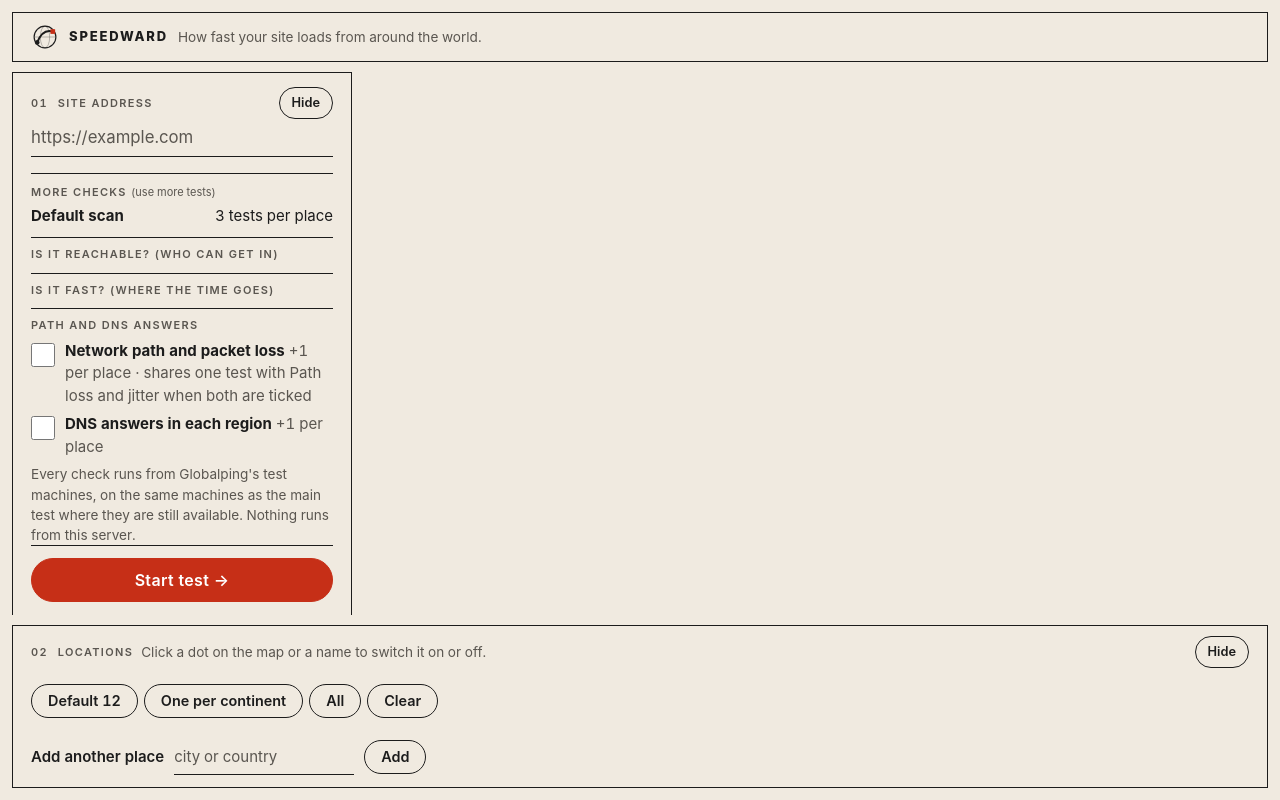
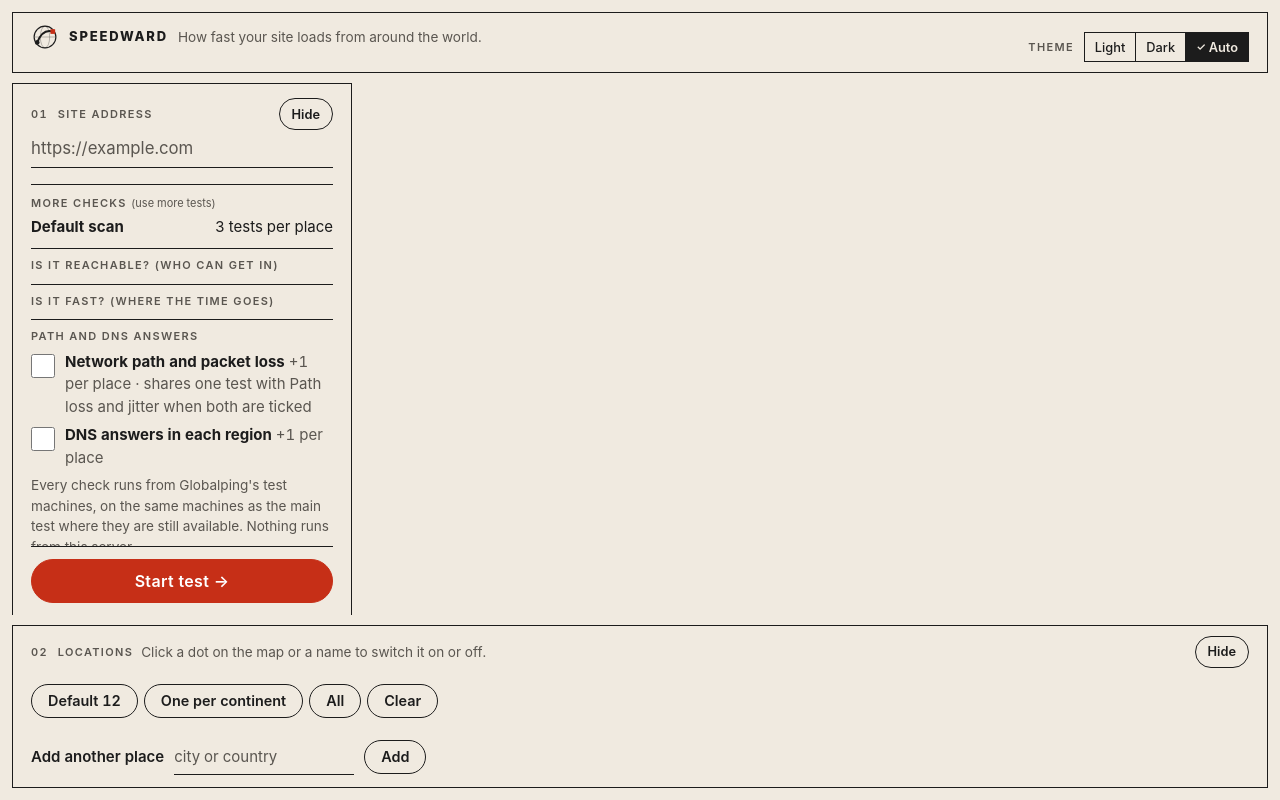
Before and after one commit to sharifndlovu123/speedward, a Django app: template speedward/web/templates/index.html in a window 1280 px wide. Run offline with Django 3.2, Linux system fonts and the light colour scheme; the template is opened without the code that fills it, so the values that code supplies are empty.

Commit message:
feat(web): Light / Dark / Auto colour theme switch
A radio group named Colour theme in the top bar. Light and Dark set
data-theme on <html> and are kept in this browser's localStorage only;
Auto removes it and follows the device. A small external head script
applies the saved choice before the first paint (strict CSP), and the
page works with storage blocked. The HTML export keeps following the
viewer's device.

Co-Authored-By: Claude Sonnet 5.5 <noreply@anthropic.com>
Claude-Session: https://claude.ai/code/session_01HRm1SZ7s5Yi6PsofG7A6uu

```diff
--- a/speedward/web/static/css/app.css
+++ b/speedward/web/static/css/app.css
@@ -109,6 +109,20 @@ main{max-width:none;margin:0;padding:0}
 #topbar .status{flex:1;min-width:220px;text-align:right}
 #allowance-strip a{color:inherit}
 #allowance-strip.low{color:var(--warn);font-weight:600}
+/* Colour theme: a segmented radio group (Light / Dark / Auto). The chosen one is ink with a check mark,
+   so it never relies on colour alone; the real radio sits under its word and carries the focus ring. */
+.theme-switch{display:flex;align-items:center;gap:10px;flex:none}
+.theme-name{font-size:11px;font-weight:600;letter-spacing:.12em;text-transform:uppercase;color:var(--mute)}
+.theme-switch .seg{display:inline-flex;border:1px solid var(--hair)}
+.theme-switch label{position:relative;display:block;margin:0;cursor:pointer}
+.theme-switch label+label{border-left:1px solid var(--hair)}
+.theme-switch input{position:absolute;inset:0;width:100%;height:100%;margin:0;opacity:0;cursor:pointer}
+.theme-switch label>span{display:flex;align-items:center;min-height:28px;padding:2px 10px;font-size:.8rem;
+  font-weight:500;color:var(--ink)}
+.theme-switch input:checked+span{background:var(--ink);color:var(--paper);font-weight:600}
+.theme-switch input:checked+span::before{content:"\2713\00a0";font-size:.85em}
+.theme-switch input:focus-visible+span{outline:2px solid var(--focus);outline-offset:2px}
+@media (forced-colors:active){.theme-switch input:checked+span{border:2px solid CanvasText}}
 .results-bar{display:flex;flex-wrap:wrap;justify-content:space-between;align-items:center;gap:8px;width:100%;
   border-top:1px solid var(--hair);margin-top:8px;padding-top:8px}
 .results-bar h2{margin:0;font-size:1.25rem;font-weight:800;letter-spacing:-.02em;overflow-wrap:anywhere}
--- /dev/null
+++ b/speedward/web/static/js/theme.js
@@ -0,0 +1,58 @@
+/* speedward colour theme: Light, Dark or Auto (the default, which follows the device).
+ *
+ * Loaded from <head> without defer, so a saved choice is on <html data-theme> before the first paint
+ * (no flash of the other theme). It is a file, not an inline script, so the strict CSP holds.
+ * The choice is kept in this browser's localStorage only ("speedward:theme"); it is never sent to the
+ * server and no cookie is set. When storage is blocked the switch still works for this page view.
+ */
+(function () {
+  "use strict";
+
+  var KEY = "speedward:theme";
+  var root = document.documentElement;
+
+  function valid(v) { return v === "light" || v === "dark" ? v : "auto"; }
+
+  function read() {
+    try { return valid(window.localStorage.getItem(KEY)); } catch (e) { return "auto"; }
+  }
+
+  function write(v) {
+    try {
+      if (v === "auto") { window.localStorage.removeItem(KEY); } else { window.localStorage.setItem(KEY, v); }
+    } catch (e) { /* kept for this page view only */ }
+  }
+
+  function apply(v) {
+    if (v === "auto") { root.removeAttribute("data-theme"); } else { root.setAttribute("data-theme", v); }
+  }
+
+  var choice = read();
+  apply(choice);
+
+  function radios() { return Array.prototype.slice.call(document.querySelectorAll('input[name="theme"]')); }
+
+  function mark() { radios().forEach(function (r) { r.checked = r.value === choice; }); }
+
+  function wire() {
+    mark();
+    radios().forEach(function (r) {
+      r.addEventListener("change", function () {
+        if (!r.checked) { return; }
+        choice = valid(r.value);
+        apply(choice);
+        write(choice);
+      });
+    });
+  }
+
+  // Another tab of this site changed the choice: follow it here too.
+  window.addEventListener("storage", function (e) {
+    if (e.key !== null && e.key !== KEY) { return; }
+    choice = read();
+    apply(choice);
+    mark();
+  });
+
+  if (document.readyState === "loading") { document.addEventListener("DOMContentLoaded", wire); } else { wire(); }
+}());
--- a/speedward/web/templates/base.html
+++ b/speedward/web/templates/base.html
@@ -6,6 +6,7 @@
 <meta name="csrf-token" content="{{ csrf_token }}">
 <title>{% block title %}Speedward{% endblock %}</title>
 <link rel="icon" type="image/svg+xml" href="{% static 'img/logo.svg' %}">
+<script src="{% static 'js/theme.js' %}"></script>
 <link rel="stylesheet" href="{% static 'css/app.css' %}">
 <script src="{% static 'js/results.js' %}" defer></script>
 </head>
--- a/speedward/web/templates/index.html
+++ b/speedward/web/templates/index.html
@@ -5,6 +5,10 @@
   <div class="brand">{% include "_logo.html" %}<h1>speedward</h1><span class="mute tagline">How fast your site loads from around the world.</span></div>
   <p class="notice-line">{{ notice }}</p>
   <p class="status" id="allowance-strip" aria-live="off"><span id="allowance-text">{{ strip_text }}{% if strip_link %}<a href="https://globalping.io" rel="noopener noreferrer">https://globalping.io</a>{% endif %}</span><span id="allowance-last-run" hidden> · last run <span id="allowance-ago"></span></span><span id="allowance-stale" hidden> · could not refresh, these numbers may be out of date</span></p>
+  <div class="theme-switch" role="radiogroup" aria-labelledby="theme-name">
+    <span id="theme-name" class="theme-name"><span class="visually-hidden">Colour </span>theme</span>
+    <span class="seg"><label><input type="radio" name="theme" value="light"><span>Light</span></label><label><input type="radio" name="theme" value="dark"><span>Dark</span></label><label><input type="radio" name="theme" value="auto" checked><span>Auto</span></label></span>
+  </div>
   <div id="results-bar" class="results-bar" hidden>
     <h2 id="results-title"></h2>
     <div class="actions">
```
Also changed, not shown: e2e/test_theme.py (added, +115 -0 lines), tests/test_theme.py (added, +62 -0 lines).
